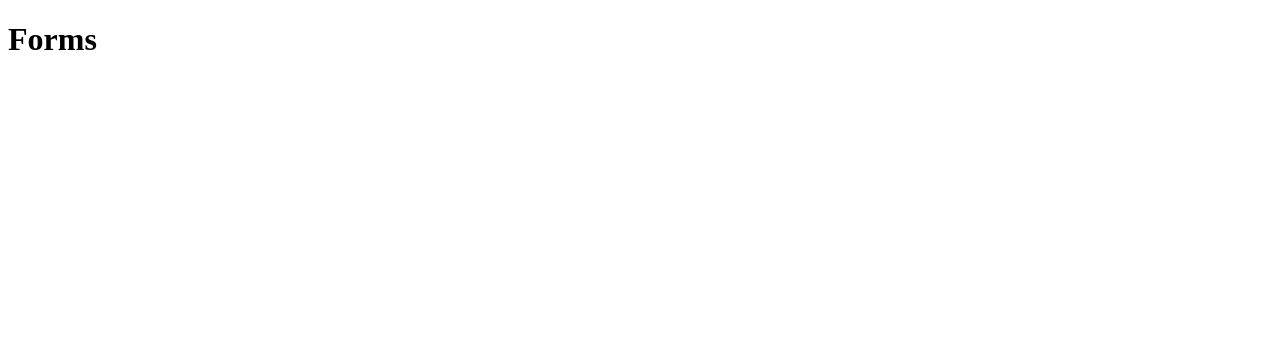
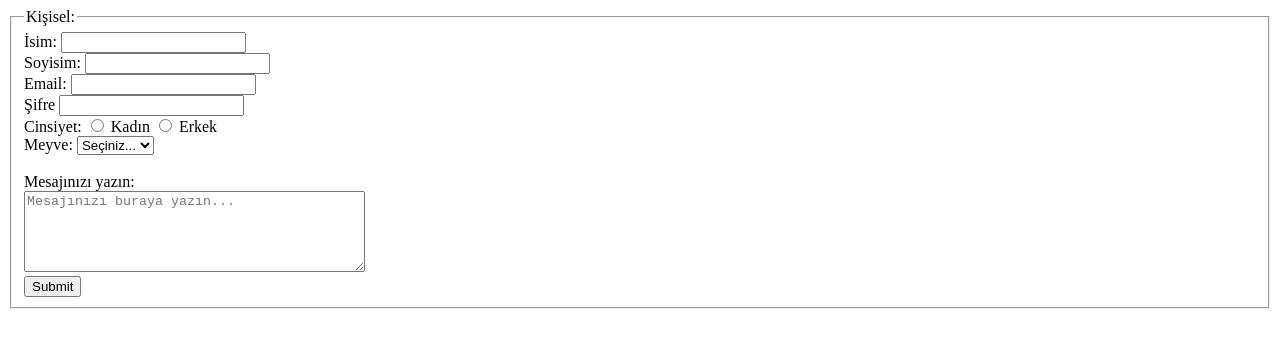
Before and after one commit to BerraDemet/hw-form, a plain HTML site: page index.html in a window 1280 px wide. Drawn offline with Linux system fonts and the light colour scheme.

Commit message:
form added

```diff
--- a/index.html
+++ b/index.html
@@ -6,8 +6,54 @@
     <title>Document</title>
 </head>
 <body>
-    <h1>Forms</h1>
-    <form></form>
+    <form>
+    <fieldset>
+        <legend>Kişisel:</legend>
+    <!--İsim Soyisim-->
+    <div>
+        <label for="firstname">İsim:</label>
+        <input type="text" id="firstname" required><br>
+        <label for="lastname">Soyisim:</label>
+        <input type="text" id="lastname" required><br>
+    </div>
+     <!--Email-->
+    <div>
+        <label for="email">Email:</label>
+        <input type="email" id="email"> <br>
+    </div>
+     <!--Password-->
+    <div>
+        <label for="password">Şifre</label>
+        <input type="password" id="password">
+    </div>
+    <!--Cinsiyet-->
+    <div>
+        <label for="gender">Cinsiyet:</label>
+        <input type="radio" name="gender" value="female"> Kadın
+        <input type="radio" name="gender" value="male"> Erkek
+    </div>
+    <!--Meyve-->
+    <div>
+            <label for="fruits">Meyve:</label>
+            <select id="fruits">
+                <option value="">Seçiniz...</option>
+                <option value="Elma">Elma</option>
+                <option value="Muz">Muz</option>
+                <option value="Çilek">Çilek</option>
+            </select>
+    </div>
+    <!--Textarea-->
+    <div>
+        <br>
+        <label for="message">Mesajınızı yazın:</label>
+        <br>
+        <textarea id="message" name="message" rows="5" cols="40" placeholder="Mesajınızı buraya yazın..."></textarea>
+    </div>
+    <input type="submit">
+
+
+    </fieldset>
+    </form>
 
 </body>
 </html>
```
